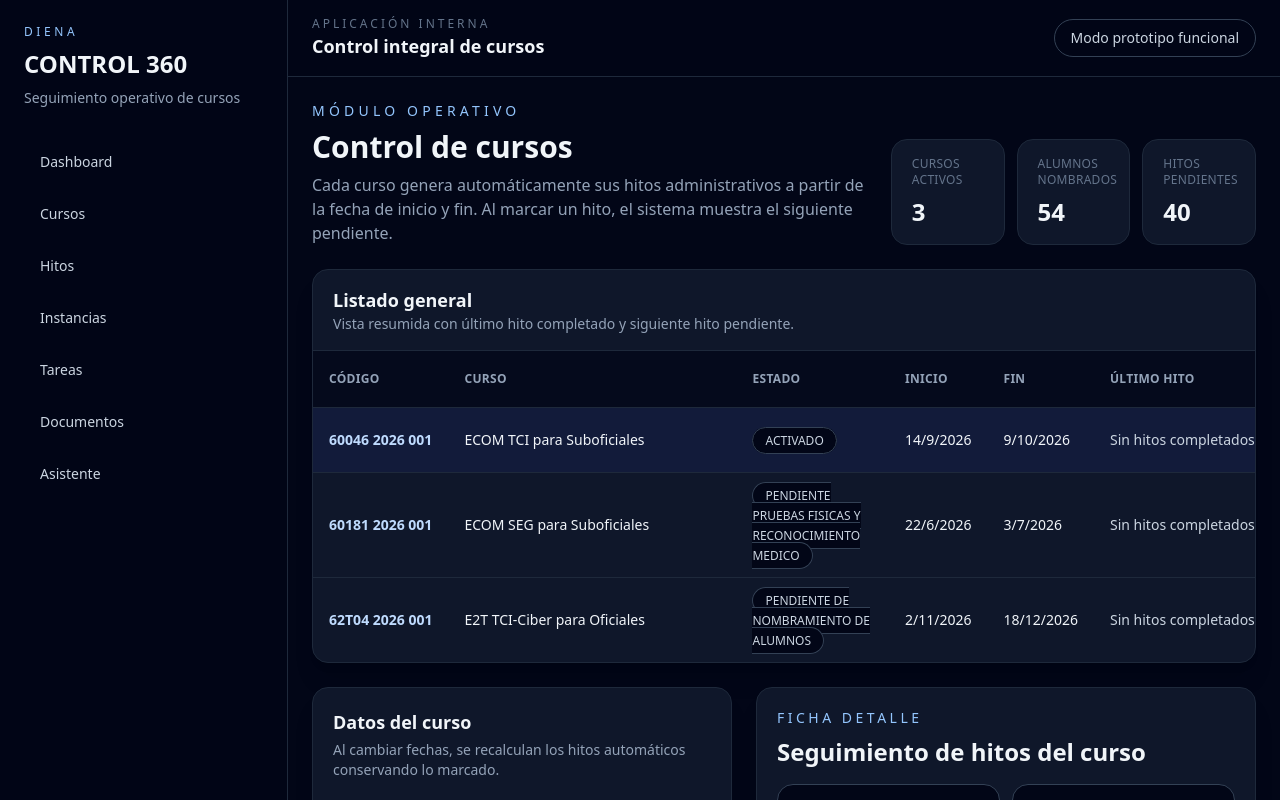
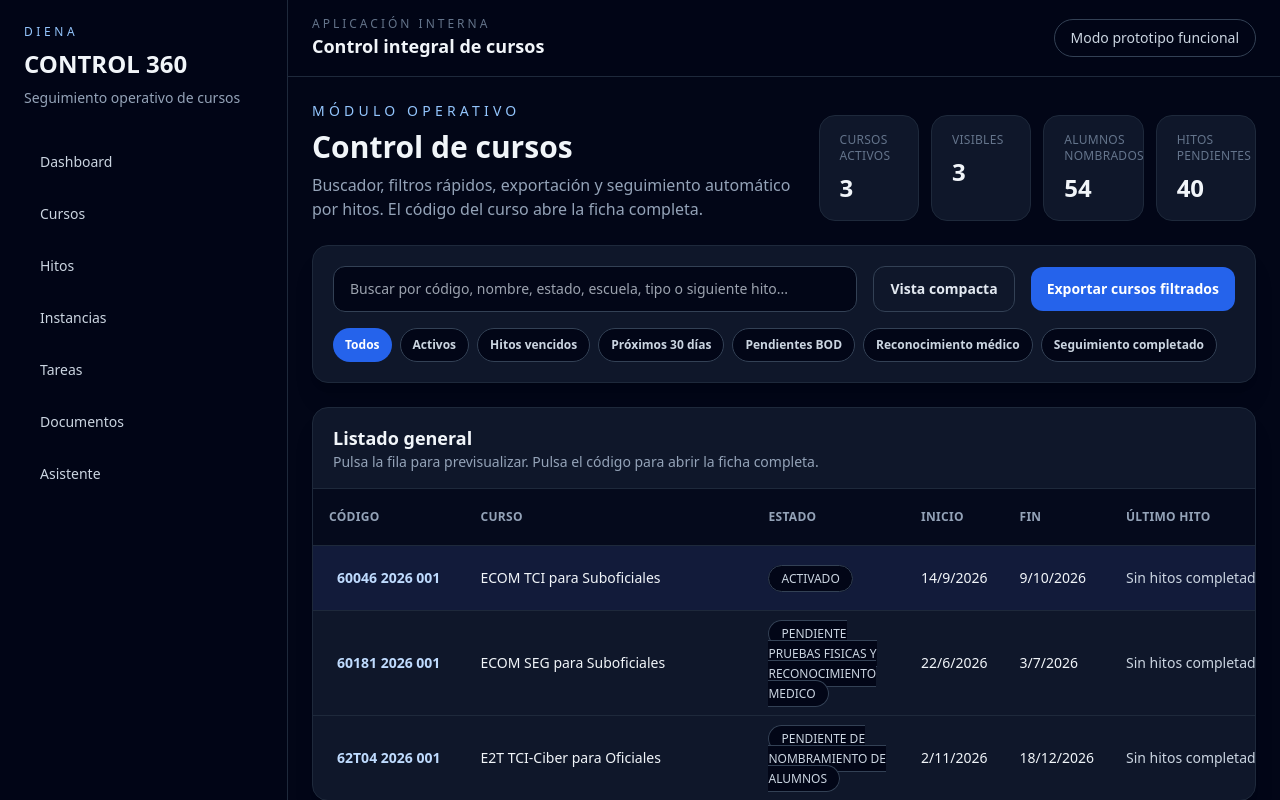
Before and after one commit to mgomlo4-bot/diena-control-360, a Next.js app: page /cursos in a window 1280 px wide. Shown: the top 800 px of the page. Built offline with nearby package versions, Linux system fonts and the light colour scheme.

Commit message:
Mejorar módulo cursos con buscador filtros exportación y enlaces

```diff
--- a/app/cursos/page.tsx
+++ b/app/cursos/page.tsx
@@ -1,5 +1,6 @@
 'use client';
 
+import Link from 'next/link';
 import { useMemo, useState } from 'react';
 import {
   Course,
@@ -9,71 +10,21 @@ import {
   getNextPendingMilestone,
   isMilestoneOverdue,
 } from '../../lib/courseMilestones';
+import { mockCourses } from '../../lib/mockCourses';
+import { applyQuickFilter, QuickFilter, searchCourses } from '../../lib/courseSearch';
+import { coursesToCsv } from '../../lib/courseExport';
+import { getHighestAlertLevel } from '../../lib/courseAlerts';
+import { formatCourseDate } from '../../lib/courseUtils';
 
-const initialCourses: Course[] = [
-  buildCourse({
-    id: 'ecom-tci-2026',
-    code: '60046 2026 001',
-    name: 'ECOM TCI para Suboficiales',
-    status: 'ACTIVADO',
-    type: 'ECOM',
-    modality: 'Mixto',
-    school: 'Escuela Antonio de Escaño',
-    startDate: '2026-09-14',
-    endDate: '2026-10-09',
-    active: true,
-    requiresMedicalAndPhysical: false,
-    appointedStudents: 24,
-    droppedStudents: 1,
-    graduatedStudents: 0,
-    graduatedWomen: 0,
-  }),
-  buildCourse({
-    id: 'ecom-seg-2026',
-    code: '60181 2026 001',
-    name: 'ECOM SEG para Suboficiales',
-    status: 'PENDIENTE PRUEBAS FISICAS Y RECONOCIMIENTO MEDICO',
-    type: 'ECOM',
-    modality: 'Presencial',
-    school: 'CESUPAR',
-    startDate: '2026-06-22',
-    endDate: '2026-07-03',
-    active: true,
-    requiresMedicalAndPhysical: true,
-    appointedStudents: 18,
-    droppedStudents: 0,
-    graduatedStudents: 0,
-    graduatedWomen: 0,
-  }),
-  buildCourse({
-    id: 'e2t-tci-ciber-2026',
-    code: '62T04 2026 001',
-    name: 'E2T TCI-Ciber para Oficiales',
-    status: 'PENDIENTE DE NOMBRAMIENTO DE ALUMNOS',
-    type: 'E2T',
-    modality: 'Mixto',
-    school: 'DIENA / Defensa',
-    startDate: '2026-11-02',
-    endDate: '2026-12-18',
-    active: true,
-    requiresMedicalAndPhysical: false,
-    appointedStudents: 12,
-    droppedStudents: 0,
-    graduatedStudents: 0,
-    graduatedWomen: 0,
-  }),
+const quickFilters: { id: QuickFilter; label: string }[] = [
+  { id: 'todos', label: 'Todos' },
+  { id: 'activos', label: 'Activos' },
+  { id: 'vencidos', label: 'Hitos vencidos' },
+  { id: 'proximos30', label: 'Próximos 30 días' },
+  { id: 'pendienteBod', label: 'Pendientes BOD' },
+  { id: 'reconocimientoMedico', label: 'Reconocimiento médico' },
+  { id: 'seguimientoCompletado', label: 'Seguimiento completado' },
 ];
-
-function buildCourse(course: Omit<Course, 'milestones'>): Course {
-  return {
-    ...course,
-    milestones: generateCourseMilestones(course.startDate, course.endDate, course.requiresMedicalAndPhysical),
-  };
-}
-
-function formatDate(date: string): string {
-  return new Intl.DateTimeFormat('es-ES').format(new Date(`${date}T00:00:00`));
-}
 
 function statusClass(milestone: CourseMilestone, isNext: boolean): string {
   if (milestone.completed) return 'border-emerald-700 bg-emerald-950/40 text-emerald-200';
@@ -82,10 +33,24 @@ function statusClass(milestone: CourseMilestone, isNext: boolean): string {
   return 'border-slate-700 bg-slate-900 text-slate-300';
 }
 
+function alertBadgeClass(level: string): string {
+  if (level === 'critica') return 'bg-red-900 text-red-100';
+  if (level === 'alta') return 'bg-orange-900 text-orange-100';
+  if (level === 'media') return 'bg-yellow-900 text-yellow-100';
+  return 'bg-emerald-900 text-emerald-100';
+}
+
 export default function CoursesPage() {
-  const [courses, setCourses] = useState<Course[]>(initialCourses);
-  const [selectedCourseId, setSelectedCourseId] = useState(initialCourses[0]?.id ?? '');
+  const [courses, setCourses] = useState<Course[]>(mockCourses);
+  const [selectedCourseId, setSelectedCourseId] = useState(mockCourses[0]?.id ?? '');
+  const [query, setQuery] = useState('');
+  const [quickFilter, setQuickFilter] = useState<QuickFilter>('todos');
+  const [compactView, setCompactView] = useState(false);
   const selectedCourse = courses.find((course) => course.id === selectedCourseId) ?? courses[0];
+
+  const filteredCourses = useMemo(() => {
+    return applyQuickFilter(searchCourses(courses, query), quickFilter);
+  }, [courses, query, quickFilter]);
 
   const totals = useMemo(() => {
     return {
@@ -95,8 +60,9 @@ export default function CoursesPage() {
         (sum, course) => sum + course.milestones.filter((milestone) => !milestone.completed).length,
         0,
       ),
+      visible: filteredCourses.length,
     };
-  }, [courses]);
+  }, [courses, filteredCourses.length]);
 
   function updateSelectedCourse(updater: (course: Course) => Course): void {
     setCourses((currentCourses) =>
@@ -149,6 +115,17 @@ export default function CoursesPage() {
     }));
   }
 
+  function exportVisibleCourses(): void {
+    const csv = coursesToCsv(filteredCourses);
+    const blob = new Blob([csv], { type: 'text/csv;charset=utf-8;' });
+    const url = URL.createObjectURL(blob);
+    const link = document.createElement('a');
+    link.href = url;
+    link.download = 'diena-control-360-cursos.csv';
+    link.click();
+    URL.revokeObjectURL(url);
+  }
+
   const selectedNext = getNextPendingMilestone(selectedCourse.milestones);
   const selectedLast = getLastCompletedMilestone(selectedCourse.milestones);
 
@@ -159,23 +136,63 @@ export default function CoursesPage() {
           <p className="text-sm uppercase tracking-[0.3em] text-blue-300">Módulo operativo</p>
           <h1 className="mt-2 text-3xl font-bold">Control de cursos</h1>
           <p className="mt-2 max-w-4xl text-slate-400">
-            Cada curso genera automáticamente sus hitos administrativos a partir de la fecha de inicio y fin. Al marcar un hito, el sistema muestra el siguiente pendiente.
+            Buscador, filtros rápidos, exportación y seguimiento automático por hitos. El código del curso abre la ficha completa.
           </p>
         </div>
-        <div className="grid gap-3 sm:grid-cols-3">
+        <div className="grid gap-3 sm:grid-cols-4">
           <Kpi label="Cursos activos" value={totals.active} />
+          <Kpi label="Visibles" value={totals.visible} />
           <Kpi label="Alumnos nombrados" value={totals.appointed} />
           <Kpi label="Hitos pendientes" value={totals.pendingMilestones} />
+        </div>
+      </div>
+
+      <div className="rounded-2xl border border-slate-800 bg-slate-900 p-5 shadow-xl">
+        <div className="grid gap-4 xl:grid-cols-[1fr_auto_auto] xl:items-center">
+          <input
+            value={query}
+            onChange={(event) => setQuery(event.target.value)}
+            placeholder="Buscar por código, nombre, estado, escuela, tipo o siguiente hito..."
+            className="w-full rounded-xl border border-slate-700 bg-slate-950 px-4 py-3 text-sm text-slate-100 outline-none focus:border-blue-500"
+          />
+          <button
+            type="button"
+            onClick={() => setCompactView((current) => !current)}
+            className="rounded-xl border border-slate-700 px-4 py-3 text-sm font-semibold text-slate-200 transition hover:bg-slate-800"
+          >
+            {compactView ? 'Vista normal' : 'Vista compacta'}
+          </button>
+          <button
+            type="button"
+            onClick={exportVisibleCourses}
+            className="rounded-xl bg-blue-600 px-4 py-3 text-sm font-semibold text-white transition hover:bg-blue-500"
+          >
+            Exportar cursos filtrados
+          </button>
+        </div>
+        <div className="mt-4 flex flex-wrap gap-2">
+          {quickFilters.map((filter) => (
+            <button
+              key={filter.id}
+              type="button"
+              onClick={() => setQuickFilter(filter.id)}
+              className={`rounded-full px-3 py-2 text-xs font-semibold transition ${
+                quickFilter === filter.id ? 'bg-blue-600 text-white' : 'border border-slate-700 bg-slate-950 text-slate-300 hover:bg-slate-800'
+              }`}
+            >
+              {filter.label}
+            </button>
+          ))}
         </div>
       </div>
 
       <div className="overflow-hidden rounded-2xl border border-slate-800 bg-slate-900 shadow-xl">
         <div className="border-b border-slate-800 px-5 py-4">
           <h2 className="text-lg font-semibold">Listado general</h2>
-          <p className="text-sm text-slate-400">Vista resumida con último hito completado y siguiente hito pendiente.</p>
+          <p className="text-sm text-slate-400">Pulsa la fila para previsualizar. Pulsa el código para abrir la ficha completa.</p>
         </div>
         <div className="overflow-x-auto">
-          <table className="min-w-full divide-y divide-slate-800 text-sm">
+          <table className={`min-w-full divide-y divide-slate-800 text-sm ${compactView ? 'text-xs' : ''}`}>
             <thead className="bg-slate-950/70 text-left text-xs uppercase tracking-wide text-slate-400">
               <tr>
                 <th className="px-4 py-3">Código</th>
@@ -186,47 +203,57 @@ export default function CoursesPage() {
                 <th className="px-4 py-3">Último hito</th>
                 <th className="px-4 py-3">Siguiente hito</th>
                 <th className="px-4 py-3">Fecha hito</th>
-                <th className="px-4 py-3">Aviso</th>
+                <th className="px-4 py-3">Alerta</th>
               </tr>
             </thead>
             <tbody className="divide-y divide-slate-800">
-              {courses.map((course) => {
+              {filteredCourses.map((course) => {
                 const last = getLastCompletedMilestone(course.milestones);
                 const next = getNextPendingMilestone(course.milestones);
                 const overdue = isMilestoneOverdue(next);
                 const isSelected = course.id === selectedCourse.id;
+                const alertLevel = getHighestAlertLevel(course);
                 return (
                   <tr
                     key={course.id}
                     onClick={() => setSelectedCourseId(course.id)}
                     className={`cursor-pointer transition hover:bg-slate-800/70 ${isSelected ? 'bg-blue-950/40' : ''}`}
                   >
-                    <td className="whitespace-nowrap px-4 py-3 font-semibold text-blue-200">{course.code}</td>
+                    <td className={`whitespace-nowrap px-4 font-semibold text-blue-200 ${compactView ? 'py-2' : 'py-3'}`}>
+                      <Link
+                        href={`/cursos/${course.id}`}
+                        className="rounded-lg px-2 py-1 text-blue-200 underline-offset-4 hover:bg-blue-950 hover:text-blue-100 hover:underline"
+                        onClick={(event) => event.stopPropagation()}
+                      >
+                        {course.code}
+                      </Link>
+                    </td>
                     <td className="min-w-72 px-4 py-3">{course.name}</td>
                     <td className="px-4 py-3">
                       <span className="rounded-full border border-slate-700 bg-slate-950 px-3 py-1 text-xs text-slate-300">
                         {course.status}
                       </span>
                     </td>
-                    <td className="whitespace-nowrap px-4 py-3">{formatDate(course.startDate)}</td>
-                    <td className="whitespace-nowrap px-4 py-3">{formatDate(course.endDate)}</td>
+                    <td className="whitespace-nowrap px-4 py-3">{formatCourseDate(course.startDate)}</td>
+                    <td className="whitespace-nowrap px-4 py-3">{formatCourseDate(course.endDate)}</td>
                     <td className="min-w-56 px-4 py-3 text-slate-300">{last?.name ?? 'Sin hitos completados'}</td>
                     <td className="min-w-72 px-4 py-3 font-medium text-slate-100">{next?.name ?? 'Seguimiento completado'}</td>
-                    <td className="whitespace-nowrap px-4 py-3">{next ? formatDate(next.calculatedDate) : '-'}</td>
+                    <td className="whitespace-nowrap px-4 py-3">{next ? formatCourseDate(next.calculatedDate) : '-'}</td>
                     <td className="px-4 py-3">
-                      {next ? (
-                        <span className={`rounded-full px-3 py-1 text-xs font-semibold ${overdue ? 'bg-red-900 text-red-100' : 'bg-blue-900 text-blue-100'}`}>
-                          {overdue ? 'Vencido' : 'Pendiente'}
-                        </span>
-                      ) : (
-                        <span className="rounded-full bg-emerald-900 px-3 py-1 text-xs font-semibold text-emerald-100">
-                          Completado
-                        </span>
-                      )}
+                      <span className={`rounded-full px-3 py-1 text-xs font-semibold ${overdue ? 'bg-red-900 text-red-100' : alertBadgeClass(alertLevel)}`}>
+                        {next ? (overdue ? 'Vencido' : alertLevel) : 'Completado'}
+                      </span>
                     </td>
                   </tr>
                 );
               })}
+              {!filteredCourses.length ? (
+                <tr>
+                  <td colSpan={9} className="px-4 py-10 text-center text-slate-400">
+                    No hay cursos que coincidan con la búsqueda o el filtro aplicado.
+                  </td>
+                </tr>
+              ) : null}
             </tbody>
           </table>
         </div>
@@ -275,12 +302,18 @@ export default function CoursesPage() {
             >
               Regenerar hitos desde fechas del curso
             </button>
+            <Link
+              href={`/cursos/${selectedCourse.id}`}
+              className="block w-full rounded-xl bg-slate-100 px-4 py-3 text-center text-sm font-semibold text-slate-950 transition hover:bg-white"
+            >
+              Abrir ficha completa del curso
+            </Link>
           </div>
         </aside>
 
         <article className="rounded-2xl border border-slate-800 bg-slate-900 shadow-xl">
           <div className="border-b border-slate-800 p-5">
-            <p className="text-sm uppercase tracking-[0.25em] text-blue-300">Ficha detalle</p>
+            <p className="text-sm uppercase tracking-[0.25em] text-blue-300">Vista rápida</p>
             <h2 className="mt-2 text-2xl font-bold">Seguimiento de hitos del curso</h2>
             <div className="mt-4 grid gap-3 md:grid-cols-2">
               <SummaryCard label="Último hito completado" value={selectedLast?.name ?? 'Sin hitos completados'} />
@@ -315,7 +348,7 @@ export default function CoursesPage() {
                             ) : null}
                           </span>
                           <span className="mt-2 block text-sm opacity-80">
-                            Referencia: {milestone.reference === 'INICIO_CURSO' ? 'inicio del curso' : 'fin del curso'} · Desplazamiento: {milestone.offsetDays} días · Fecha: {formatDate(milestone.calculatedDate)}
+                            Referencia: {milestone.reference === 'INICIO_CURSO' ? 'inicio del curso' : 'fin del curso'} · Desplazamiento: {milestone.offsetDays} días · Fecha: {formatCourseDate(milestone.calculatedDate)}
                           </span>
                         </span>
                       </label>
```
